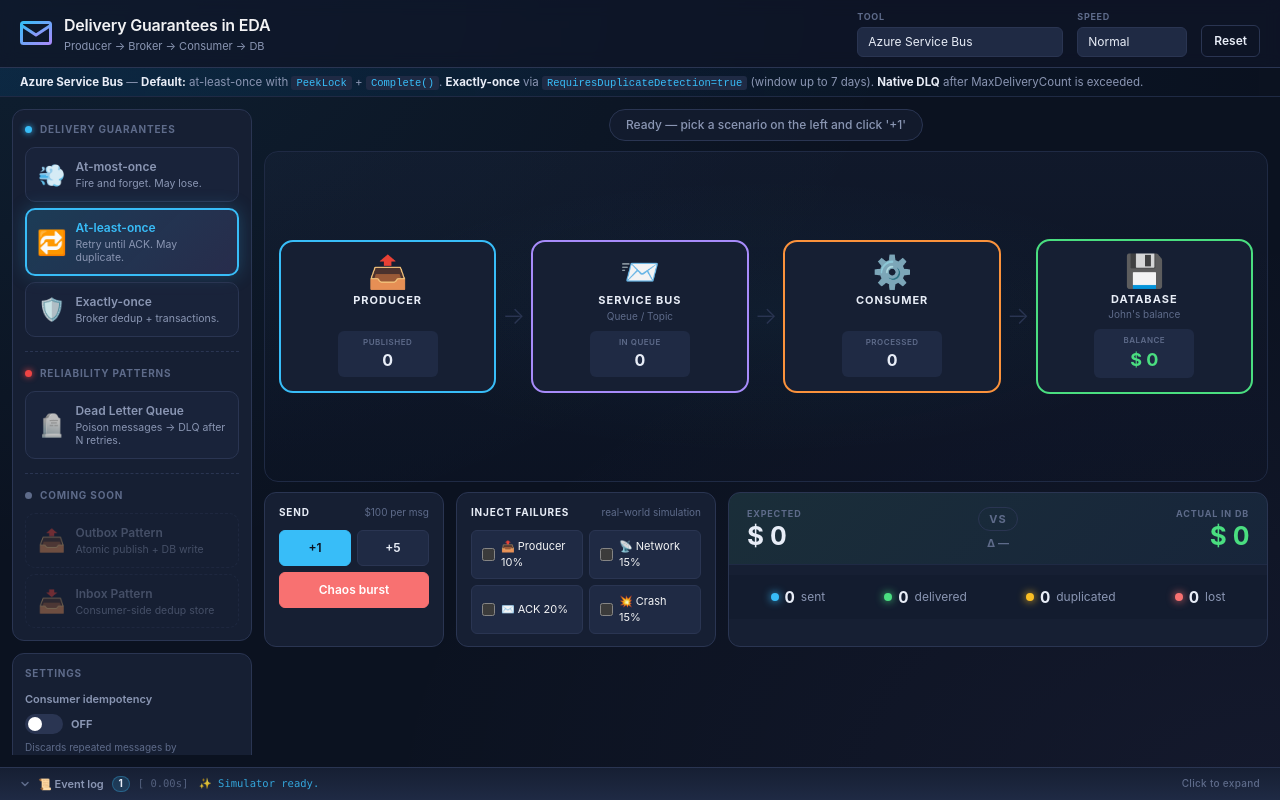
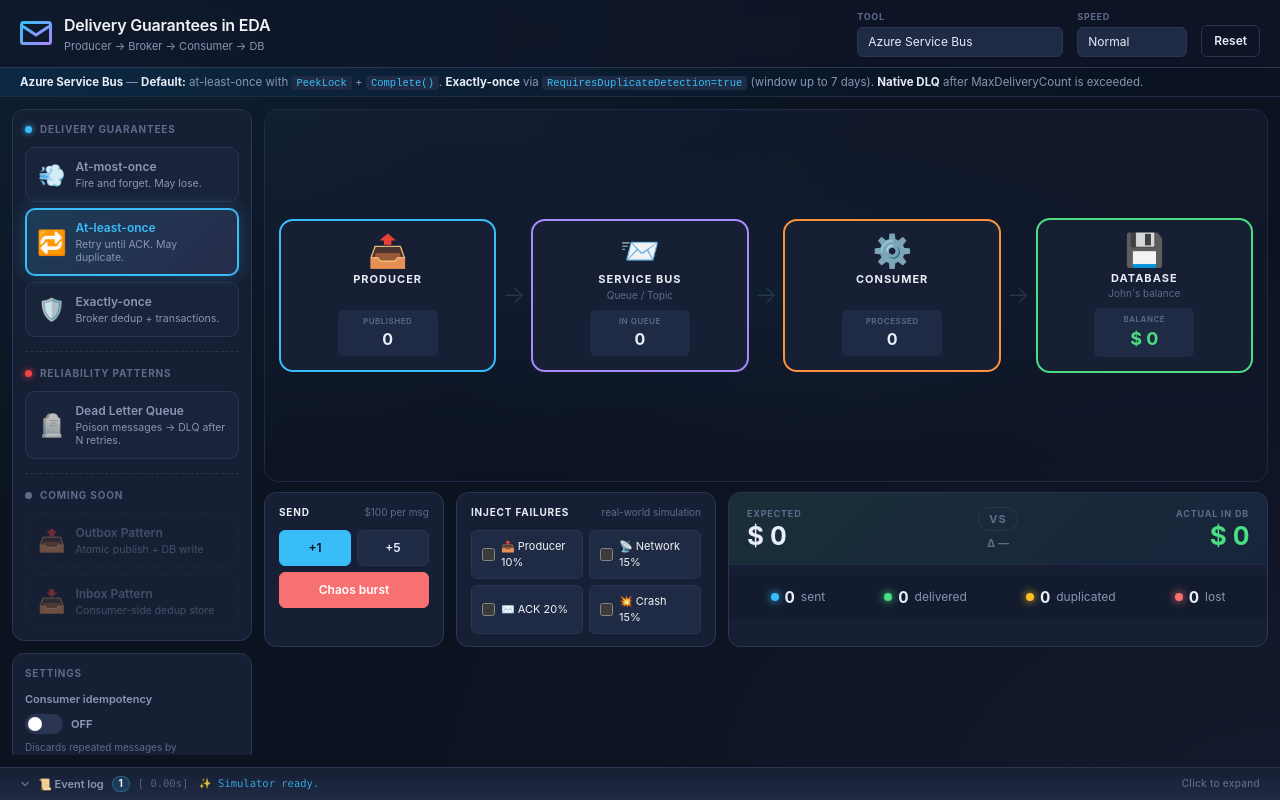
Before and after one commit to CristianoRC/EDA-Delivery-Guarantees, a Vue app: page / in a window 1280 px wide. Built offline with nearby package versions, Linux system fonts and the light colour scheme.

Commit message:
Remove unused simulator phase label and related styles from SimulationStage component

```diff
--- a/src/App.vue
+++ b/src/App.vue
@@ -21,9 +21,7 @@ import { useLogStore } from '@/stores/log'
 import { onMounted } from 'vue'
 
 onMounted(() => {
-  const store = useSimulatorStore()
   const log = useLogStore()
-  store.setPhase("Ready — pick a scenario on the left and click '+1'")
   log.push('✨ Simulator ready.', 'info')
 })
 </script>
--- a/src/components/SimulationStage.vue
+++ b/src/components/SimulationStage.vue
@@ -1,9 +1,5 @@
 <template>
   <main class="stage">
-    <div class="phase-label" :class="{ active: store.phaseActive }">
-      {{ store.phase }}
-    </div>
-
     <div
       ref="stageEl"
       class="stage-grid"
@@ -90,25 +86,6 @@ onMounted(() => {
   padding-bottom: 108px;
 }
 
-.phase-label {
-  text-align: center;
-  font-size: 12px;
-  color: var(--text-dim);
-  background: rgba(22, 31, 51, 0.7);
-  padding: 6px 16px;
-  border-radius: 999px;
-  border: 1px solid var(--border);
-  align-self: center;
-  font-weight: 500;
-  transition: all 0.3s;
-
-  &.active {
-    color: var(--text);
-    border-color: var(--accent);
-    box-shadow: 0 0 16px rgba(56,189,248,0.25);
-  }
-}
-
 .stage-grid {
   position: relative;
   display: grid;
```
